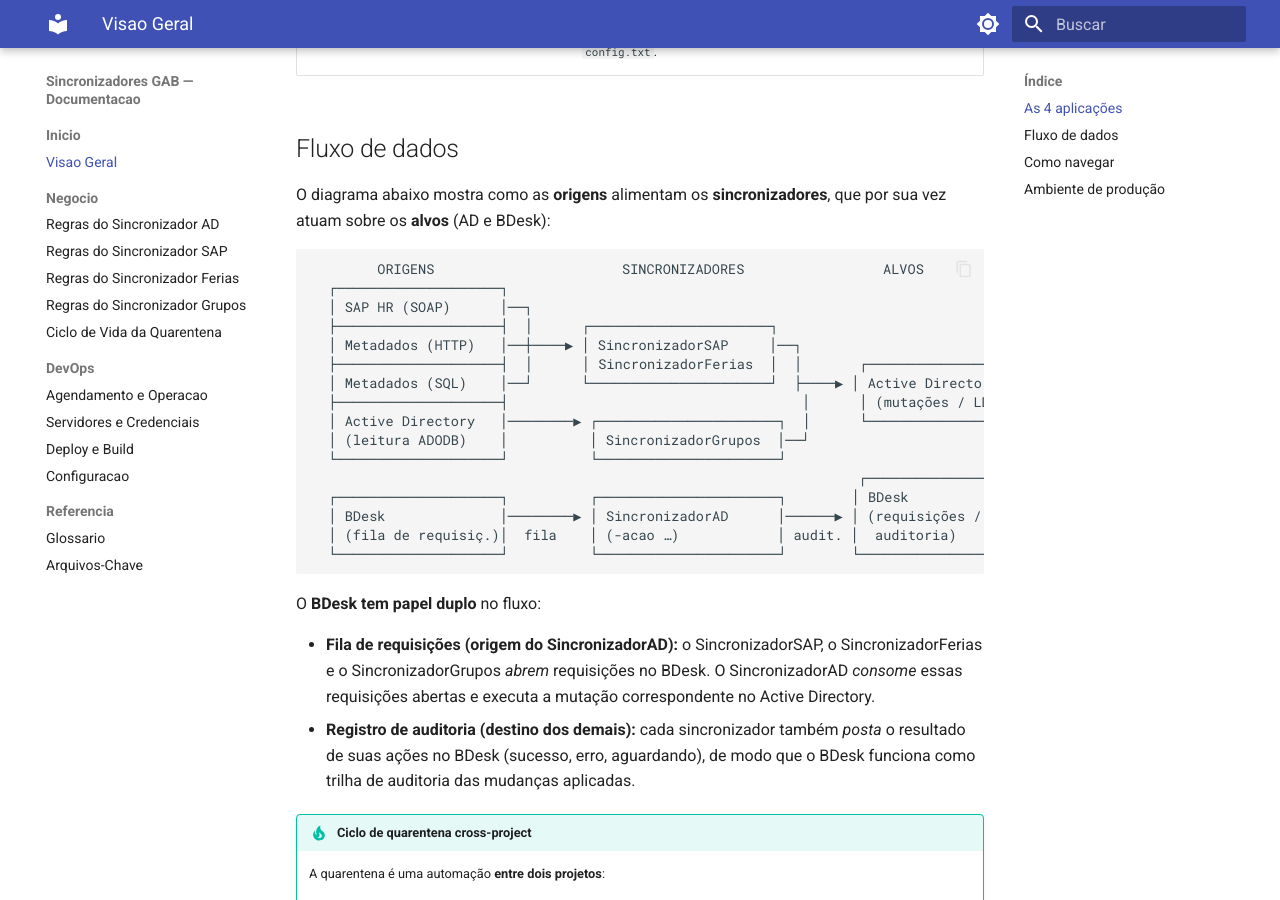
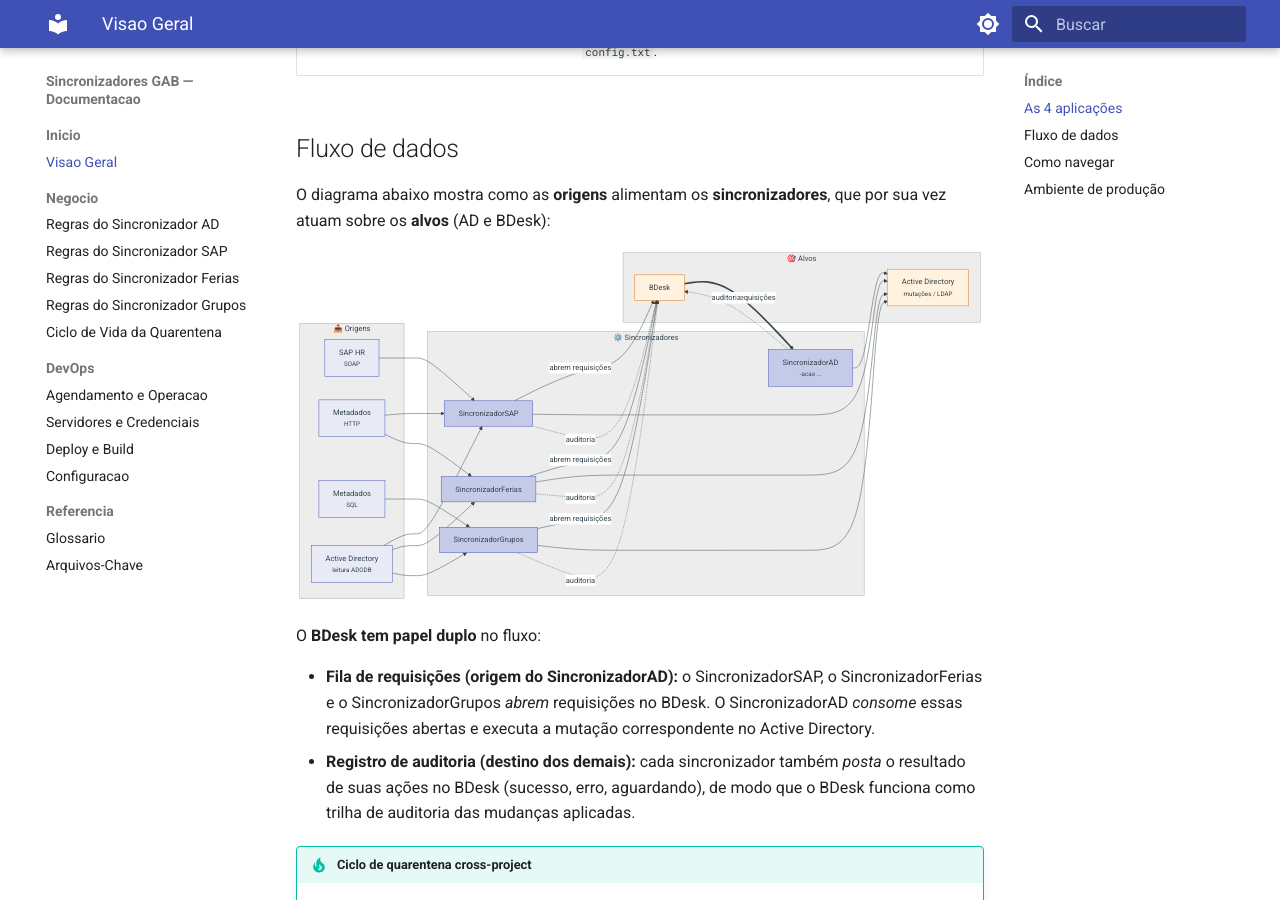
Before and after one commit to bdeskapp/sincronizadores-gab, an MkDocs documentation site: the page built from docs/index.md, in a window 1280 px wide and 900 px high, scrolled down 1124 px. Built offline with MkDocs 1.6.1 and Material for MkDocs 9.7.7, drawn with Linux system fonts in a browser that asks for light colours; part of the change alters nothing that is shown.

Commit message:
Converte diagrama de Fluxo de Dados de ASCII para Mermaid
Substitui o ASCII art por um flowchart Mermaid (faixas Origens/Sincronizadores/
Alvos como subgraphs), com o papel duplo do BDesk explicitado em setas rotuladas
("fila de requisicoes" de entrada vs "auditoria" de saida) e cores por faixa que
acompanham o tema claro/escuro. Habilita o custom_fence mermaid no superfences.

Co-Authored-By: Claude Opus 4.8 (1M context) <noreply@anthropic.com>

````diff
--- a/docs/index.md
+++ b/docs/index.md
@@ -22,23 +22,47 @@ Cada aplicação é um executável independente, agendado pelo **Windows Task Sc
 
 O diagrama abaixo mostra como as **origens** alimentam os **sincronizadores**, que por sua vez atuam sobre os **alvos** (AD e BDesk):
 
-```text
-        ORIGENS                       SINCRONIZADORES                 ALVOS
-  ┌────────────────────┐
-  │ SAP HR (SOAP)      │──┐
-  ├────────────────────┤  │      ┌──────────────────────┐
-  │ Metadados (HTTP)   │──┼────▶ │ SincronizadorSAP     │──┐
-  ├────────────────────┤  │      │ SincronizadorFerias  │  │       ┌──────────────────┐
-  │ Metadados (SQL)    │──┘      └──────────────────────┘  ├────▶ │ Active Directory │
-  ├────────────────────┤                                    │      │ (mutações / LDAP)│
-  │ Active Directory   │────────▶ ┌──────────────────────┐  │      └──────────────────┘
-  │ (leitura ADODB)    │          │ SincronizadorGrupos  │──┘
-  └────────────────────┘          └──────────────────────┘
-                                                                   ┌──────────────────┐
-  ┌────────────────────┐          ┌──────────────────────┐        │ BDesk            │
-  │ BDesk              │────────▶ │ SincronizadorAD      │──────▶ │ (requisições /   │
-  │ (fila de requisiç.)│  fila    │ (-acao …)            │ audit. │  auditoria)      │
-  └────────────────────┘          └──────────────────────┘        └──────────────────┘
+```mermaid
+flowchart LR
+    subgraph ORIGENS["📥 Origens"]
+        direction TB
+        SAP["SAP HR<br/><small>SOAP</small>"]
+        METAH["Metadados<br/><small>HTTP</small>"]
+        METAS["Metadados<br/><small>SQL</small>"]
+        ADR["Active Directory<br/><small>leitura ADODB</small>"]
+    end
+
+    subgraph SYNC["⚙️ Sincronizadores"]
+        direction TB
+        SSAP["SincronizadorSAP"]
+        SFER["SincronizadorFerias"]
+        SGRP["SincronizadorGrupos"]
+        SAD["SincronizadorAD<br/><small>-acao …</small>"]
+    end
+
+    subgraph ALVOS["🎯 Alvos"]
+        direction TB
+        AD["Active Directory<br/><small>mutações / LDAP</small>"]
+        BD["BDesk"]
+    end
+
+    SAP --> SSAP
+    METAH --> SSAP & SFER
+    METAS --> SGRP
+    ADR --> SSAP & SFER & SGRP
+
+    SSAP & SFER & SGRP -- "abrem requisições" --> BD
+    BD == "fila de requisições" ==> SAD
+
+    SSAP & SFER & SGRP & SAD --> AD
+    SSAP & SFER & SGRP & SAD -. "auditoria" .-> BD
+
+    classDef origem fill:#e8eaf6,stroke:#3f51b5,color:#1a237e;
+    classDef sync fill:#c5cae9,stroke:#3f51b5,color:#1a237e;
+    classDef alvo fill:#fff3e0,stroke:#ef6c00,color:#e65100;
+    class SAP,METAH,METAS,ADR origem;
+    class SSAP,SFER,SGRP,SAD sync;
+    class AD,BD alvo;
 ```
 
 O **BDesk tem papel duplo** no fluxo:
--- a/mkdocs.yml
+++ b/mkdocs.yml
@@ -49,7 +49,11 @@ nav:
 markdown_extensions:
   - admonition
   - pymdownx.details
-  - pymdownx.superfences
+  - pymdownx.superfences:
+      custom_fences:
+        - name: mermaid
+          class: mermaid
+          format: !!python/name:pymdownx.superfences.fence_code_format
   - pymdownx.highlight:
       anchor_linenums: true
   - pymdownx.inlinehilite
````
